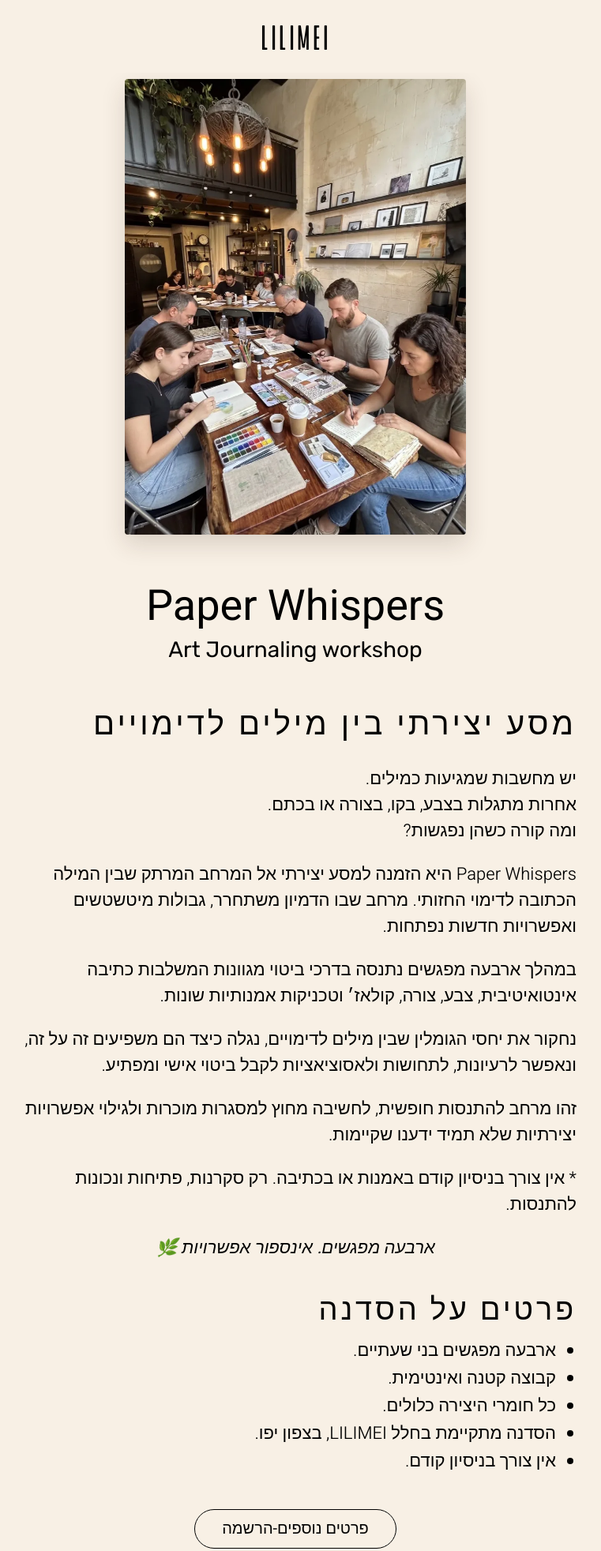
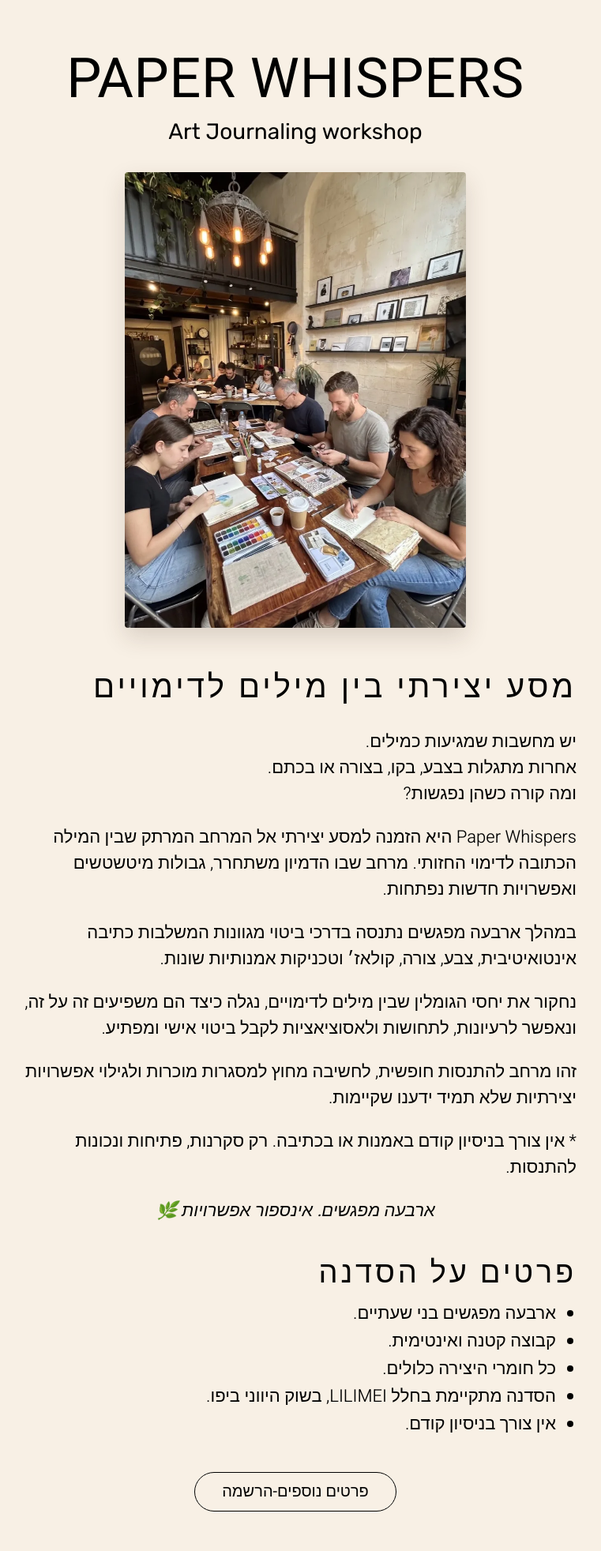
Before and after one commit to LILIMEITLV/paper-whispers, a plain HTML site: page index.html in a window 1280 px wide. Shown: the top 1964 px of the page at 79% size, without its empty margins (266-1027 px from the left). Drawn offline with Linux system fonts and the light colour scheme.

Commit message:
Title above the photo on both pages, no header logo, Greek Market location
Co-Authored-By: Claude Opus 5.5 <noreply@anthropic.com>

```diff
--- a/index.html
+++ b/index.html
@@ -17,18 +17,16 @@
 </head>
 <body>
 
-<header class="site-header">
-  <a class="logo" href="https://www.lilimeitlv.com">LILIMEI</a>
-</header>
+
+<div class="title upper top" dir="ltr">
+  <h1>Paper Whispers</h1>
+  <p class="sub">Art Journaling workshop</p>
+</div>
 
 <div class="hero-photo">
   <img src="img/session.webp" width="824" height="1100" alt="מפגש Paper Whispers בחלל של לילימיי, משתתפים יוצרים ביומני אמנות סביב השולחן">
 </div>
 
-<div class="title" dir="ltr">
-  <h1>Paper Whispers</h1>
-  <p class="sub">Art Journaling workshop</p>
-</div>
 
 <section class="lang" dir="rtl" lang="he">
   <div class="wrap narrow">
@@ -54,7 +52,7 @@
         <li>ארבעה מפגשים בני שעתיים.</li>
         <li>קבוצה קטנה ואינטימית.</li>
         <li>כל חומרי היצירה כלולים.</li>
-        <li>הסדנה מתקיימת בחלל <span dir="ltr">LILIMEI</span>, בצפון יפו.</li>
+        <li>הסדנה מתקיימת בחלל <span dir="ltr">LILIMEI</span>, בשוק היווני ביפו.</li>
         <li>אין צורך בניסיון קודם.</li>
       </ul>
     </div>
@@ -87,7 +85,7 @@
         <li>Four sessions, two hours each.</li>
         <li>Small, intimate group.</li>
         <li>All art materials provided.</li>
-        <li>Held at LILIMEI, North Jaffa.</li>
+        <li>Held at LILIMEI, in the Greek Market, Jaffa.</li>
         <li>No previous experience required.</li>
       </ul>
     </div>
--- a/site.css
+++ b/site.css
@@ -48,6 +48,8 @@ img { max-width: 100%; height: auto; display: block; }
 .title h1 { font-weight: 400; font-size: clamp(40px, 8vw, 54px); line-height: 1.3; }
 .title .sub { font-family: 'Rubik', 'Heebo', sans-serif; font-weight: 400; font-size: clamp(22px, 4.6vw, 28px); line-height: 1.4; }
 .title.upper h1 { text-transform: uppercase; font-size: clamp(42px, 9vw, 70px); letter-spacing: .01em; }
+.title.top { padding: 56px 24px 32px; }
+.title.top + .hero-photo { margin-top: 0; }
 
 .lang { padding: 48px 0 56px; }
 .lang.alt { background: var(--bg-alt); }
```
Also changed, not shown: pay/index.html (+0 -3 lines), register/index.html (+5 -7 lines), terms/index.html (+0 -3 lines).
